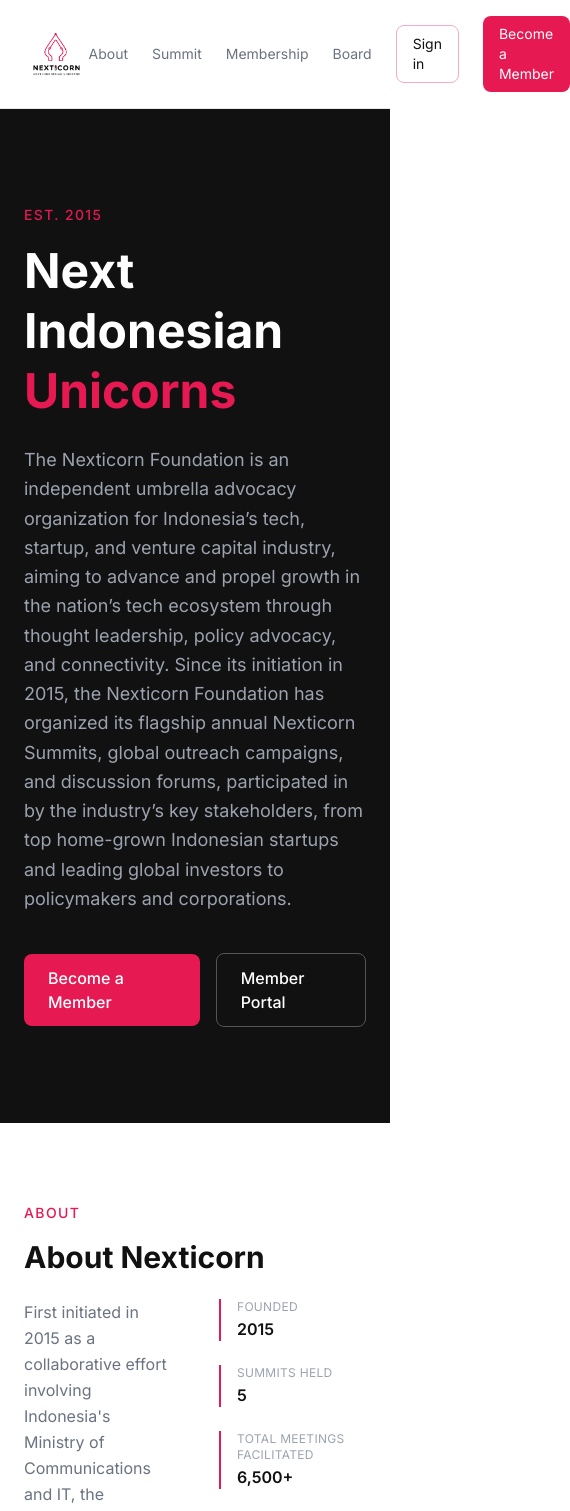
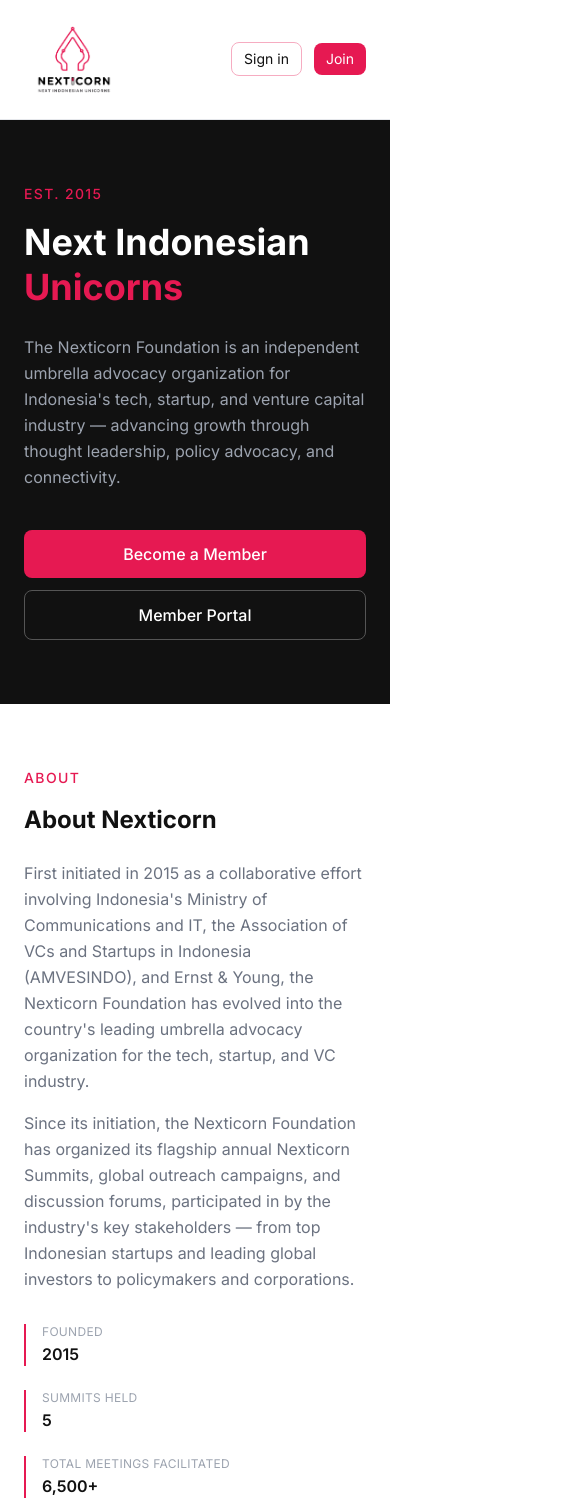
Before and after one commit to nxctemp/nexticorn-platform, a Next.js app: page / in a window 390 px wide. Shown: the top 1511 px of the page, 570 px wide, since content can reach past the window. Built offline with nearby package versions, Linux system fonts and the light colour scheme.

Commit message:
feat: mobile responsive landing page, nav hamburger, dashboard grid

```diff
--- a/src/app/(members)/dashboard/page.tsx
+++ b/src/app/(members)/dashboard/page.tsx
@@ -47,7 +47,7 @@
       <main className="max-w-5xl mx-auto px-6 py-8">
 
         {/* Quick links */}
-        <div className="grid grid-cols-3 gap-4 mb-8">
+        <div className="grid grid-cols-1 sm:grid-cols-3 gap-4 mb-8">
           {[
             {
               href: '/news',
--- a/src/app/page.tsx
+++ b/src/app/page.tsx
@@ -8,42 +8,49 @@
       {/* Nav */}
       <nav className="border-b border-[#E5E7EB] px-6 py-4 bg-white sticky top-0 z-10">
         <div className="max-w-6xl mx-auto flex items-center justify-between">
-          <img src="/images/nxclogo.png" alt="Nexticorn" className="h-14 w-auto" />
-          <div className="flex items-center gap-6">
+          <Link href="/">
+            <Image src="/images/nxclogo.png" alt="Nexticorn" width={100} height={50} className="block" />
+          </Link>
+          {/* Desktop nav */}
+          <div className="hidden md:flex items-center gap-6">
             <a href="#about" className="text-sm text-[#6B7280] hover:text-[#111111]">About</a>
             <a href="#summit" className="text-sm text-[#6B7280] hover:text-[#111111]">Summit</a>
             <a href="#membership" className="text-sm text-[#6B7280] hover:text-[#111111]">Membership</a>
             <a href="#board" className="text-sm text-[#6B7280] hover:text-[#111111]">Board</a>
-            <Link href="/login" className="text-sm border border-[#F6ACC1] text-[#111111] px-4 py-2 rounded-lg hover:border-[#E61952] hover:text-white hover:bg-[#E61952] transition-colors">Sign in</Link>
+            <Link href="/login" className="text-sm border border-[#F6ACC1] text-[#111111] px-4 py-2 rounded-lg hover:bg-[#F6ACC1] hover:border-[#F6ACC1] transition-colors">Sign in</Link>
             <Link href="/signup" className="text-sm bg-[#E61952] text-white px-4 py-2 rounded-lg hover:bg-[#C01544] transition-colors">Become a Member</Link>
+          </div>
+          {/* Mobile nav */}
+          <div className="flex md:hidden items-center gap-3">
+            <Link href="/login" className="text-sm border border-[#F6ACC1] text-[#111111] px-3 py-1.5 rounded-lg">Sign in</Link>
+            <Link href="/signup" className="text-sm bg-[#E61952] text-white px-3 py-1.5 rounded-lg">Join</Link>
           </div>
         </div>
       </nav>
 
       {/* Hero */}
-      <section className="bg-[#111111] text-white px-6 py-24">
+      <section className="bg-[#111111] text-white px-6 py-16 md:py-24">
         <div className="max-w-4xl mx-auto">
           <p className="text-[#E61952] text-sm font-medium uppercase tracking-widest mb-4">Est. 2015</p>
-          <h1 className="text-5xl font-bold leading-tight mb-6">
+          <h1 className="text-4xl md:text-5xl font-bold leading-tight mb-6">
             Next Indonesian<br /><span className="text-[#E61952]">Unicorns</span>
           </h1>
-          <p className="text-[#9CA3AF] text-lg max-w-2xl mb-10 leading-relaxed">
-            The Nexticorn Foundation is an independent umbrella advocacy organization for Indonesia’s tech, startup, and venture capital industry, aiming to advance and propel growth in the nation’s tech ecosystem through thought leadership, policy advocacy, and connectivity.
-            Since its initiation in 2015, the Nexticorn Foundation has organized its flagship annual Nexticorn Summits, global outreach campaigns, and discussion forums, participated in by the industry’s key stakeholders, from top home-grown Indonesian startups and leading global investors to policymakers and corporations.
+          <p className="text-[#9CA3AF] text-base md:text-lg max-w-2xl mb-10 leading-relaxed">
+            The Nexticorn Foundation is an independent umbrella advocacy organization for Indonesia's tech, startup, and venture capital industry — advancing growth through thought leadership, policy advocacy, and connectivity.
           </p>
-          <div className="flex items-center gap-4">
-            <Link href="/signup" className="bg-[#E61952] text-white px-6 py-3 rounded-lg font-medium hover:bg-[#C01544] transition-colors">Become a Member</Link>
-            <Link href="/login" className="border border-[#555] text-white px-6 py-3 rounded-lg font-medium hover:bg-white hover:text-[#111111] transition-colors">Member Portal</Link>
+          <div className="flex flex-col sm:flex-row items-start sm:items-center gap-3">
+            <Link href="/signup" className="bg-[#E61952] text-white px-6 py-3 rounded-lg font-medium hover:bg-[#C01544] transition-colors w-full sm:w-auto text-center">Become a Member</Link>
+            <Link href="/login" className="border border-[#555] text-white px-6 py-3 rounded-lg font-medium hover:bg-[#F6ACC1] hover:text-[#111111] hover:border-[#F6ACC1] transition-colors w-full sm:w-auto text-center">Member Portal</Link>
           </div>
         </div>
       </section>
 
       {/* About */}
-      <section id="about" className="px-6 py-20 bg-white">
+      <section id="about" className="px-6 py-16 md:py-20 bg-white">
         <div className="max-w-4xl mx-auto">
           <p className="text-[#E61952] text-sm font-medium uppercase tracking-widest mb-4">About</p>
-          <h2 className="text-3xl font-bold text-[#111111] mb-6">About Nexticorn</h2>
-          <div className="grid grid-cols-2 gap-12">
+          <h2 className="text-2xl md:text-3xl font-bold text-[#111111] mb-6">About Nexticorn</h2>
+          <div className="grid grid-cols-1 md:grid-cols-2 gap-8 md:gap-12">
             <div>
               <p className="text-[#6B7280] leading-relaxed mb-4">
                 First initiated in 2015 as a collaborative effort involving Indonesia's Ministry of Communications and IT, the Association of VCs and Startups in Indonesia (AMVESINDO), and Ernst & Young, the Nexticorn Foundation has evolved into the country's leading umbrella advocacy organization for the tech, startup, and VC industry.
@@ -70,23 +77,23 @@
       </section>
 
       {/* Summit */}
-      <section id="summit" className="px-6 py-20 bg-[#F7F7F8]">
+      <section id="summit" className="px-6 py-16 md:py-20 bg-[#F7F7F8]">
         <div className="max-w-4xl mx-auto">
           <p className="text-[#E61952] text-sm font-medium uppercase tracking-widest mb-4">Flagship Program</p>
-          <h2 className="text-3xl font-bold text-[#111111] mb-4">The Nexticorn Summit</h2>
-          <p className="text-[#6B7280] leading-relaxed max-w-2xl mb-12">
+          <h2 className="text-2xl md:text-3xl font-bold text-[#111111] mb-4">The Nexticorn Summit</h2>
+          <p className="text-[#6B7280] leading-relaxed max-w-2xl mb-10">
             Nexticorn's flagship summit, held annually in Bali, Indonesia, has been regularly attended by leading figures from Indonesia's VC-startup industry and global investors. Since 2018, Nexticorn has held five annual summits, facilitating strategic connections and the exchange of insights.
           </p>
-          <div className="grid grid-cols-4 gap-6">
+          <div className="grid grid-cols-2 md:grid-cols-4 gap-4">
             {[
               { number: '6,500+', label: 'Meetings facilitated' },
               { number: '5', label: 'Annual summits' },
               { number: '2018', label: 'First summit' },
               { number: 'Bali', label: 'Home base' },
             ].map((stat) => (
-              <div key={stat.label} className="bg-white rounded-xl border border-[#E5E7EB] p-6 text-center">
-                <div className="text-3xl font-bold text-[#E61952] mb-2">{stat.number}</div>
-                <div className="text-sm text-[#6B7280]">{stat.label}</div>
+              <div key={stat.label} className="bg-white rounded-xl border border-[#E5E7EB] p-5 md:p-6 text-center">
+                <div className="text-2xl md:text-3xl font-bold text-[#E61952] mb-2">{stat.number}</div>
+                <div className="text-xs md:text-sm text-[#6B7280]">{stat.label}</div>
               </div>
             ))}
           </div>
@@ -94,14 +101,14 @@
       </section>
 
       {/* Membership */}
-      <section id="membership" className="px-6 py-20 bg-white">
+      <section id="membership" className="px-6 py-16 md:py-20 bg-white">
         <div className="max-w-4xl mx-auto">
           <p className="text-[#E61952] text-sm font-medium uppercase tracking-widest mb-4">Program</p>
-          <h2 className="text-3xl font-bold text-[#111111] mb-4">Nexticorn Membership</h2>
-          <p className="text-[#6B7280] leading-relaxed max-w-2xl mb-12">
+          <h2 className="text-2xl md:text-3xl font-bold text-[#111111] mb-4">Nexticorn Membership</h2>
+          <p className="text-[#6B7280] leading-relaxed max-w-2xl mb-10">
             Exclusive membership program for startups, PE/VC firms, institutional partners, and LPs seeking privileged access to Indonesia and Southeast Asia's tech ecosystem intelligence.
           </p>
-          <div className="grid grid-cols-3 gap-6 mb-12">
+          <div className="grid grid-cols-1 sm:grid-cols-2 md:grid-cols-3 gap-4 md:gap-6 mb-10">
             {[
               { title: 'Proprietary Insights', desc: 'Exclusive research, whitepapers, and ecosystem data not available publicly.' },
               { title: 'Industry Leaders', desc: 'Direct exposure to Indonesia\'s most influential founders, investors, and policymakers.' },
@@ -110,7 +117,7 @@
               { title: 'Special Workshops', desc: 'Hands-on sessions on market entry, fundraising, and ecosystem navigation.' },
               { title: 'Brand Activation', desc: 'Visibility opportunities within Indonesia\'s premier startup network.' },
             ].map((benefit) => (
-              <div key={benefit.title} className="border border-[#E5E7EB] rounded-xl p-6 hover:border-[#E61952] transition-colors">
+              <div key={benefit.title} className="border border-[#E5E7EB] rounded-xl p-5 md:p-6 hover:border-[#E61952] transition-colors">
                 <div className="w-8 h-8 bg-[#FEE2E2] rounded-lg flex items-center justify-center mb-4">
                   <div className="w-3 h-3 bg-[#E61952] rounded-full" />
                 </div>
@@ -120,9 +127,9 @@
             ))}
           </div>
 
-          {/* Pricing tiers */}
-          <div className="grid grid-cols-2 gap-6">
-            <div className="border border-[#E5E7EB] rounded-xl p-8">
+          {/* Pricing */}
+          <div className="grid grid-cols-1 md:grid-cols-2 gap-6">
+            <div className="border border-[#E5E7EB] rounded-xl p-6 md:p-8">
               <div className="text-xs text-[#9CA3AF] uppercase tracking-wide mb-2">Individual</div>
               <div className="text-2xl font-bold text-[#111111] mb-1">IDR 5,000,000</div>
               <div className="text-sm text-[#9CA3AF] mb-6">per year</div>
@@ -136,9 +143,9 @@
                   </li>
                 ))}
               </ul>
-              <Link href="/signup" className="block text-center border border-[#E61952] text-[#E61952] rounded-lg py-2.5 text-sm font-medium hover:bg-[#FEE2E2] transition-colors">Request access</Link>
+              <Link href="/signup" className="block text-center border border-[#E61952] text-[#E61952] rounded-lg py-2.5 text-sm font-medium hover:bg-[#FEE2E2] transition-colors">Become a Member</Link>
             </div>
-            <div className="border border-[#E61952] rounded-xl p-8 relative">
+            <div className="border border-[#E61952] rounded-xl p-6 md:p-8 relative">
               <div className="absolute top-4 right-4 text-xs bg-[#E61952] text-white px-2.5 py-1 rounded-full">Institutional</div>
               <div className="text-xs text-[#9CA3AF] uppercase tracking-wide mb-2">Institutional</div>
               <div className="text-2xl font-bold text-[#111111] mb-1">IDR 25,000,000</div>
@@ -153,18 +160,17 @@
                   </li>
                 ))}
               </ul>
-              <Link href="/signup" className="block text-center bg-[#E61952] text-white rounded-lg py-2.5 text-sm font-medium hover:bg-[#C01544] transition-colors">Request access</Link>
+              <Link href="/signup" className="block text-center bg-[#E61952] text-white rounded-lg py-2.5 text-sm font-medium hover:bg-[#C01544] transition-colors">Become a Member</Link>
             </div>
           </div>
         </div>
       </section>
 
       {/* Board */}
-      <section id="board" className="px-6 py-20 bg-[#F7F7F8]">
+      <section id="board" className="px-6 py-16 md:py-20 bg-[#F7F7F8]">
         <div className="max-w-4xl mx-auto">
           <p className="text-[#E61952] text-sm font-medium uppercase tracking-widest mb-4">Leadership</p>
-          <h2 className="text-3xl font-bold text-[#111111] mb-12">Board of Nexticorn</h2>
-
+          <h2 className="text-2xl md:text-3xl font-bold text-[#111111] mb-10">Board of Nexticorn</h2>
           <div className="mb-8">
             <div className="inline-flex items-center gap-4 bg-white border border-[#E5E7EB] rounded-xl px-6 py-4">
               <div className="w-12 h-12 bg-[#FEE2E2] rounded-full flex items-center justify-center text-[#E61952] font-bold text-lg">R</div>
@@ -174,10 +180,9 @@
               </div>
             </div>
           </div>
-
           <div className="mb-3">
             <div className="text-xs text-[#9CA3AF] uppercase tracking-wide mb-4">Governing Board</div>
-            <div className="grid grid-cols-4 gap-4">
+            <div className="grid grid-cols-2 md:grid-cols-4 gap-4">
               {[
                 { name: 'Tom Lembong', role: 'Vice Chairman' },
                 { name: 'David Rimbo', role: 'Board Member' },
@@ -194,15 +199,13 @@
               ))}
             </div>
           </div>
-
-
         </div>
       </section>
 
       {/* Final CTA */}
-      <section className="px-6 py-20 bg-[#111111] text-white text-center">
+      <section className="px-6 py-16 md:py-20 bg-[#111111] text-white text-center">
         <div className="max-w-2xl mx-auto">
-          <h2 className="text-3xl font-bold mb-4">Join the Nexticorn network</h2>
+          <h2 className="text-2xl md:text-3xl font-bold mb-4">Join the Nexticorn network</h2>
           <p className="text-[#9CA3AF] mb-8">Get privileged access to Indonesia and SEA ecosystem intelligence, exclusive research, and the connections that matter.</p>
           <Link href="/signup" className="inline-block bg-[#E61952] text-white px-8 py-3 rounded-lg font-medium hover:bg-[#C01544] transition-colors">Become a Member</Link>
         </div>
@@ -210,9 +213,9 @@
 
       {/* Footer */}
       <footer className="border-t border-[#E5E7EB] px-6 py-8 bg-white">
-        <div className="max-w-6xl mx-auto flex items-center justify-between">
-          <img src="/images/nxclogo.png" alt="Nexticorn" className="h-14 w-auto" />
-          <p className="text-[#9CA3AF] text-sm">© 2026 Nexticorn Foundation. All rights reserved.</p>
+        <div className="max-w-6xl mx-auto flex flex-col sm:flex-row items-center justify-between gap-4">
+          <Image src="/images/nxclogo.png" alt="Nexticorn" width={100} height={50} className="block" />
+          <p className="text-[#9CA3AF] text-sm text-center">© 2026 Nexticorn Foundation. All rights reserved.</p>
           <Link href="/login" className="text-sm text-[#6B7280] hover:text-[#111111]">Member login →</Link>
         </div>
       </footer>
```
Also changed, not shown: src/components/layout/MemberNav.tsx (+48 -3 lines).
